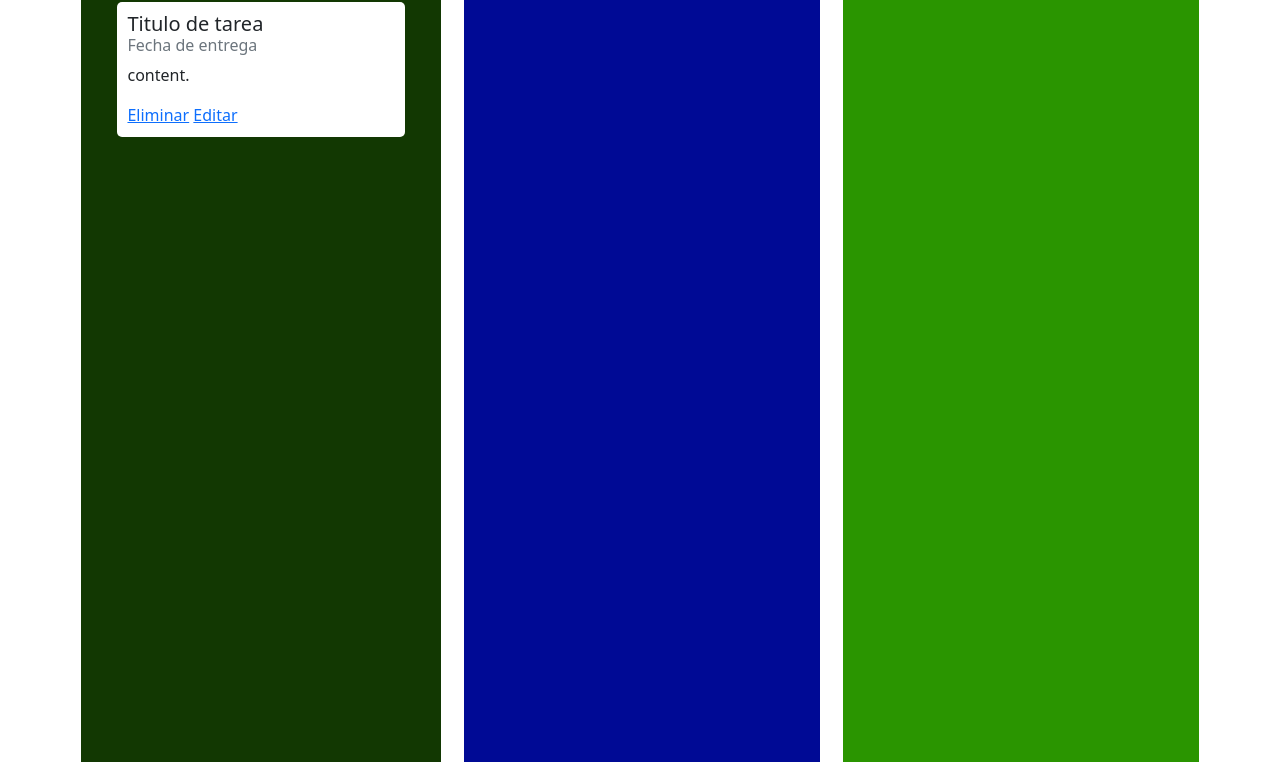
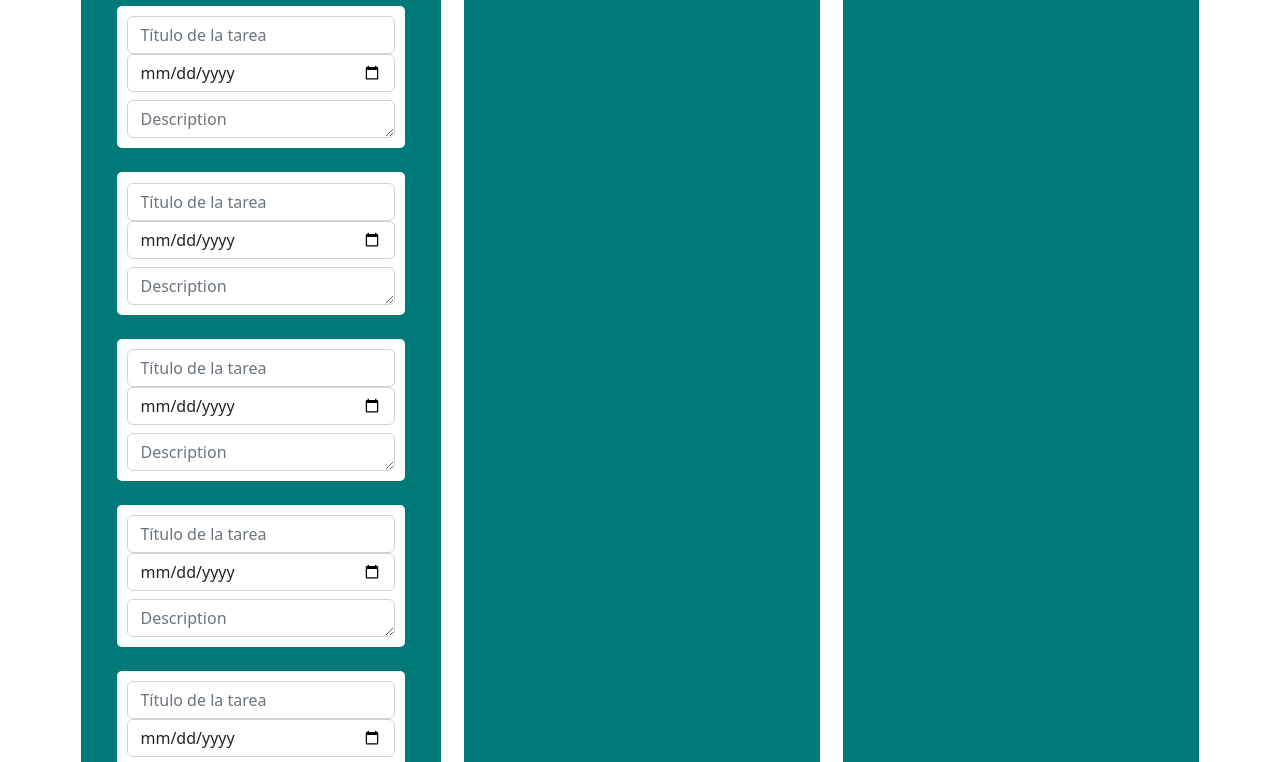
Before and after one commit to monroypiedrahita/M3U2TrelloApp-monroypiedrahita, a website: page index.html in a window 1280 px wide. Shown: the part 139-901 px from the top of the page. Drawn offline with nearby package versions, Linux system fonts and the light colour scheme.

Commit message:
Edición de carts

```diff
--- a/index.html
+++ b/index.html
@@ -38,11 +38,45 @@
                     <nav>
                         <div class="draggable m-lg-4" style="width: 18rem;">
                             <div class="card-body" id="tasksContainer">
-                              <h5 class="card-title">Titulo de tarea</h5>
-                              <h6 class="card-subtitle mb-2 text-muted">Fecha de entrega</h6>
-                              <p class="card-text"> content.</p>
-                              <a href="#" class="card-link">Eliminar</a>
-                              <a href="#" class="card-link">Editar</a>
+                              <h5 class="card-title"><input type="text" class="form-control" placeholder="Título de la tarea" id="titulo-tarea"></h5>
+                              <h6 class="card-subtitle mb-2 text-muted"><input type="date" class="form-control" placeholder="Fecha de entrega" id="date"></h6>
+                              <p class="card-text"> <textarea class="form-control" id="exampleFormControlTextarea1" rows="1" placeholder="Description"></textarea></p>
+                            </div>
+                          </div>
+                    </nav>
+                    <nav>
+                        <div class="draggable m-lg-4" style="width: 18rem;">
+                            <div class="card-body" id="tasksContainer">
+                              <h5 class="card-title"><input type="text" class="form-control" placeholder="Título de la tarea" id="titulo-tarea"></h5>
+                              <h6 class="card-subtitle mb-2 text-muted"><input type="date" class="form-control" placeholder="Fecha de entrega" id="date"></h6>
+                              <p class="card-text"> <textarea class="form-control" id="exampleFormControlTextarea1" rows="1" placeholder="Description"></textarea></p>
+                            </div>
+                          </div>
+                    </nav>
+                    <nav>
+                        <div class="draggable m-lg-4" style="width: 18rem;">
+                            <div class="card-body" id="tasksContainer">
+                              <h5 class="card-title"><input type="text" class="form-control" placeholder="Título de la tarea" id="titulo-tarea"></h5>
+                              <h6 class="card-subtitle mb-2 text-muted"><input type="date" class="form-control" placeholder="Fecha de entrega" id="date"></h6>
+                              <p class="card-text"> <textarea class="form-control" id="exampleFormControlTextarea1" rows="1" placeholder="Description"></textarea></p>
+                            </div>
+                          </div>
+                    </nav>
+                    <nav>
+                        <div class="draggable m-lg-4" style="width: 18rem;">
+                            <div class="card-body" id="tasksContainer">
+                              <h5 class="card-title"><input type="text" class="form-control" placeholder="Título de la tarea" id="titulo-tarea"></h5>
+                              <h6 class="card-subtitle mb-2 text-muted"><input type="date" class="form-control" placeholder="Fecha de entrega" id="date"></h6>
+                              <p class="card-text"> <textarea class="form-control" id="exampleFormControlTextarea1" rows="1" placeholder="Description"></textarea></p>
+                            </div>
+                          </div>
+                    </nav>
+                    <nav>
+                        <div class="draggable m-lg-4" style="width: 18rem;">
+                            <div class="card-body" id="tasksContainer">
+                              <h5 class="card-title"><input type="text" class="form-control" placeholder="Título de la tarea" id="titulo-tarea"></h5>
+                              <h6 class="card-subtitle mb-2 text-muted"><input type="date" class="form-control" placeholder="Fecha de entrega" id="date"></h6>
+                              <p class="card-text"> <textarea class="form-control" id="exampleFormControlTextarea1" rows="1" placeholder="Description"></textarea></p>
                             </div>
                           </div>
                     </nav>
--- a/style.css
+++ b/style.css
@@ -1,5 +1,5 @@
 .container-fluid{
-    background-color: rgb(223, 235, 235);
+    background-color: #e2fafa
 
 }
 
@@ -18,7 +18,7 @@ padding: 3%;
 }
 
 #hacer {
-    background-color: #123802;
+    background-color: #007A78;
     border-radius: 1rem;
     height: 1000px;
     margin: 1%;
@@ -26,7 +26,7 @@ padding: 3%;
 }
 
 #proceso{
-    background-color: #000a95;
+    background-color: #007A78;
     border-radius: 1rem;
     margin: 1%;
 
@@ -34,7 +34,7 @@ padding: 3%;
 }
 
 #finalizada {
-    background-color:#2a9500 ;
+    background-color:#007A78 ;
     border-radius: 1rem;
     margin: 1%;
 
```
Also changed, not shown: assets/Trello-logo-blue.svg.png.
